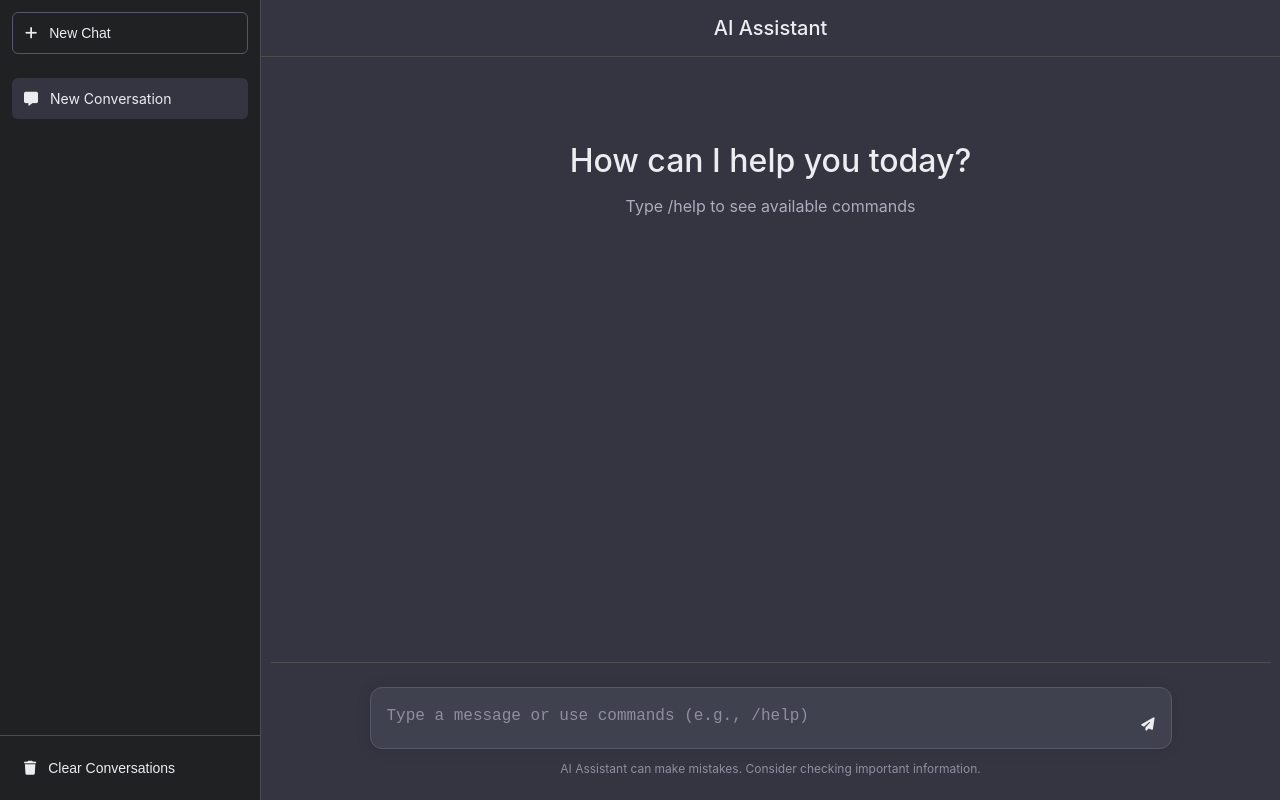
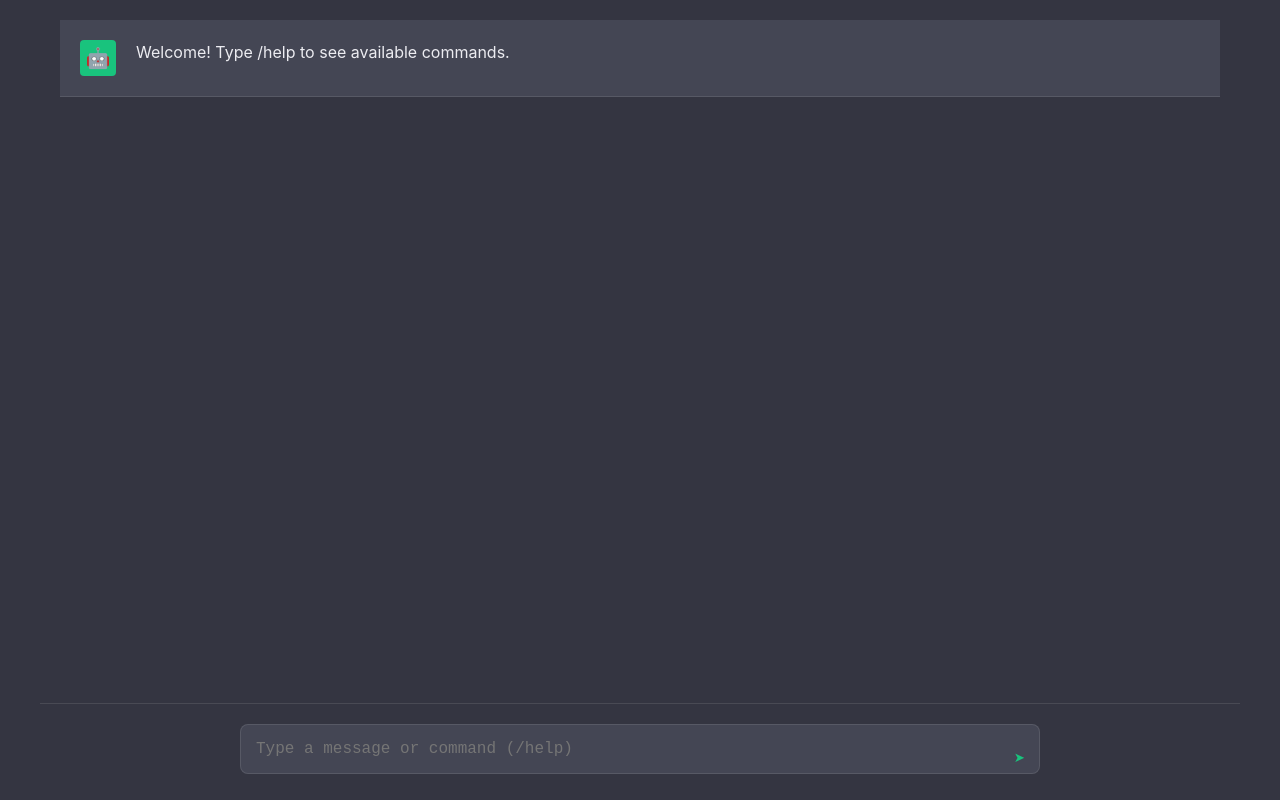
Before and after one commit to markpogi69/web-bot-system, a website: page public/index.html in a window 1280 px wide. Drawn offline with Linux system fonts and the light colour scheme.

Commit message:
Update index.html

```diff
--- a/public/index.html
+++ b/public/index.html
@@ -3,116 +3,252 @@
 <head>
     <meta charset="UTF-8">
     <meta name="viewport" content="width=device-width, initial-scale=1.0">
-    <title>AI Chatbot</title>
-    <link rel="stylesheet" href="https://cdnjs.cloudflare.com/ajax/libs/font-awesome/6.4.0/css/all.min.css">
-    <link rel="stylesheet" href="/style.css">
+    <title>AI Chat</title>
+    <style>
+        :root {
+            --bg-primary: #343541;
+            --bg-secondary: #444654;
+            --text-primary: #ececf1;
+            --text-secondary: #8e8ea0;
+            --accent: #19c37d;
+            --accent-hover: #1a8870;
+        }
+
+        * {
+            margin: 0;
+            padding: 0;
+            box-sizing: border-box;
+        }
+
+        body {
+            font-family: -apple-system, BlinkMacSystemFont, 'Segoe UI', Roboto, sans-serif;
+            background: var(--bg-primary);
+            color: var(--text-primary);
+            line-height: 1.5;
+            height: 100vh;
+            overflow: hidden;
+        }
+
+        .chat-container {
+            max-width: 1200px;
+            margin: 0 auto;
+            height: 100vh;
+            display: flex;
+            flex-direction: column;
+        }
+
+        .chat-box {
+            flex: 1;
+            overflow-y: auto;
+            padding: 20px;
+            scroll-behavior: smooth;
+        }
+
+        .message {
+            display: flex;
+            padding: 20px;
+            gap: 20px;
+            animation: fadeIn 0.3s ease;
+            border-bottom: 1px solid rgba(255,255,255,0.1);
+        }
+
+        .message.bot {
+            background: var(--bg-secondary);
+        }
+
+        @keyframes fadeIn {
+            from { opacity: 0; transform: translateY(10px); }
+            to { opacity: 1; transform: translateY(0); }
+        }
+
+        .avatar {
+            width: 36px;
+            height: 36px;
+            border-radius: 4px;
+            background: var(--accent);
+            display: flex;
+            align-items: center;
+            justify-content: center;
+            font-size: 20px;
+        }
+
+        .message.user .avatar {
+            background: #5436da;
+        }
+
+        .content {
+            flex: 1;
+            max-width: 800px;
+        }
+
+        .media-content {
+            margin-top: 15px;
+            border-radius: 8px;
+            overflow: hidden;
+        }
+
+        .media-content img {
+            max-width: 100%;
+            border-radius: 8px;
+            display: block;
+        }
+
+        .media-content video {
+            max-width: 100%;
+            border-radius: 8px;
+            display: block;
+        }
+
+        .input-area {
+            padding: 20px;
+            background: var(--bg-primary);
+            border-top: 1px solid rgba(255,255,255,0.1);
+        }
+
+        .input-wrapper {
+            max-width: 800px;
+            margin: 0 auto;
+            position: relative;
+        }
+
+        textarea {
+            width: 100%;
+            padding: 15px 50px 15px 15px;
+            background: var(--bg-secondary);
+            border: 1px solid rgba(255,255,255,0.1);
+            border-radius: 8px;
+            color: var(--text-primary);
+            font-size: 16px;
+            resize: none;
+            outline: none;
+            max-height: 200px;
+        }
+
+        .send-button {
+            position: absolute;
+            right: 10px;
+            bottom: 10px;
+            background: transparent;
+            border: none;
+            color: var(--accent);
+            cursor: pointer;
+            padding: 5px;
+            border-radius: 4px;
+            transition: background 0.3s;
+        }
+
+        .send-button:hover {
+            background: rgba(255,255,255,0.1);
+        }
+
+        .loader {
+            display: inline-block;
+            width: 20px;
+            height: 20px;
+            border: 3px solid rgba(255,255,255,0.3);
+            border-radius: 50%;
+            border-top-color: var(--accent);
+            animation: spin 1s linear infinite;
+        }
+
+        @keyframes spin {
+            to { transform: rotate(360deg); }
+        }
+    </style>
 </head>
 <body>
-    <div class="app-container">
-        <nav class="sidebar">
-            <div class="nav-header">
-                <button class="new-chat">
-                    <i class="fas fa-plus"></i>
-                    New Chat
-                </button>
+    <div class="chat-container">
+        <div class="chat-box" id="chatBox"></div>
+        <div class="input-area">
+            <div class="input-wrapper">
+                <textarea
+                    id="userInput"
+                    placeholder="Type a message or command (/help)"
+                    rows="1"
+                ></textarea>
+                <button class="send-button" onclick="sendMessage()">➤</button>
             </div>
-            <div class="nav-body">
-                <div class="chat-history">
-                    <div class="history-item active">
-                        <i class="fas fa-message"></i>
-                        New Conversation
-                    </div>
-                </div>
-            </div>
-            <div class="nav-footer">
-                <button class="clear-chats">
-                    <i class="fas fa-trash"></i>
-                    Clear Conversations
-                </button>
-            </div>
-        </nav>
-
-        <main class="chat-main">
-            <div class="chat-header">
-                <h1>AI Assistant</h1>
-            </div>
-
-            <div class="chat-container">
-                <div class="chat-box" id="chatBox">
-                    <div class="welcome-message">
-                        <h2>How can I help you today?</h2>
-                        <p>Type /help to see available commands</p>
-                    </div>
-                </div>
-
-                <div class="input-container">
-                    <div class="input-area">
-                        <textarea id="userInput" rows="1" placeholder="Type a message or use commands (e.g., /help)"></textarea>
-                        <button class="send-button" onclick="sendMessage()">
-                            <i class="fas fa-paper-plane"></i>
-                        </button>
-                    </div>
-                    <div class="input-footer">
-                        <span>AI Assistant can make mistakes. Consider checking important information.</span>
-                    </div>
-                </div>
-            </div>
-        </main>
+        </div>
     </div>
 
     <script>
         const chatBox = document.getElementById('chatBox');
         const userInput = document.getElementById('userInput');
 
-        function addMessage(message, isBot = false) {
+        function adjustTextareaHeight() {
+            userInput.style.height = 'auto';
+            userInput.style.height = Math.min(userInput.scrollHeight, 200) + 'px';
+        }
+
+        function createMessageElement(content, isBot = false) {
             const messageDiv = document.createElement('div');
-            messageDiv.className = `message-wrapper ${isBot ? 'bot' : 'user'}`;
-
-            const contentDiv = document.createElement('div');
-            contentDiv.className = 'message-content';
+            messageDiv.className = `message ${isBot ? 'bot' : 'user'}`;
 
             const avatar = document.createElement('div');
             avatar.className = 'avatar';
-            avatar.innerHTML = isBot ? '<i class="fas fa-robot"></i>' : '<i class="fas fa-user"></i>';
+            avatar.textContent = isBot ? '🤖' : '👤';
 
-            const textDiv = document.createElement('div');
-            textDiv.className = 'message-text';
-            textDiv.textContent = message;
+            const contentDiv = document.createElement('div');
+            contentDiv.className = 'content';
 
-            contentDiv.appendChild(avatar);
-            contentDiv.appendChild(textDiv);
+            try {
+                const parsedContent = JSON.parse(content);
+                if (parsedContent.type === 'image') {
+                    contentDiv.textContent = `Generated image for: ${parsedContent.prompt}`;
+                    const mediaDiv = document.createElement('div');
+                    mediaDiv.className = 'media-content';
+                    const img = document.createElement('img');
+                    img.src = parsedContent.url;
+                    img.alt = parsedContent.prompt;
+                    mediaDiv.appendChild(img);
+                    contentDiv.appendChild(mediaDiv);
+                } else if (parsedContent.type === 'video') {
+                    contentDiv.textContent = parsedContent.title;
+                    const mediaDiv = document.createElement('div');
+                    mediaDiv.className = 'media-content';
+                    const video = document.createElement('video');
+                    video.src = parsedContent.url;
+                    video.controls = true;
+                    mediaDiv.appendChild(video);
+                    contentDiv.appendChild(mediaDiv);
+                } else {
+                    contentDiv.textContent = content;
+                }
+            } catch {
+                contentDiv.textContent = content;
+            }
+
+            messageDiv.appendChild(avatar);
             messageDiv.appendChild(contentDiv);
-            chatBox.appendChild(messageDiv);
-
-            chatBox.scrollTop = chatBox.scrollHeight;
-        }
-
-        function adjustTextareaHeight() {
-            userInput.style.height = 'auto';
-            userInput.style.height = userInput.scrollHeight + 'px';
+            return messageDiv;
         }
 
         async function sendMessage() {
             const message = userInput.value.trim();
             if (!message) return;
 
-            addMessage(message);
+            const messageElement = createMessageElement(message, false);
+            chatBox.appendChild(messageElement);
+            chatBox.scrollTop = chatBox.scrollHeight;
+
             userInput.value = '';
             adjustTextareaHeight();
 
             try {
                 const response = await fetch('/bot', {
                     method: 'POST',
-                    headers: {
-                        'Content-Type': 'application/json',
-                    },
-                    body: JSON.stringify({ message }),
+                    headers: { 'Content-Type': 'application/json' },
+                    body: JSON.stringify({ message })
                 });
+
                 const data = await response.json();
-                addMessage(data.response, true);
+                const botMessage = createMessageElement(data.response, true);
+                chatBox.appendChild(botMessage);
+                chatBox.scrollTop = chatBox.scrollHeight;
             } catch (error) {
                 console.error('Error:', error);
-                addMessage('An error occurred while processing your request.', true);
+                const errorMessage = createMessageElement('An error occurred', true);
+                chatBox.appendChild(errorMessage);
             }
         }
 
@@ -125,12 +261,10 @@
 
         userInput.addEventListener('input', adjustTextareaHeight);
 
-        document.querySelector('.clear-chats').addEventListener('click', () => {
+        document.addEventListener('DOMContentLoaded', () => {
             chatBox.innerHTML = '';
-            const welcomeDiv = document.createElement('div');
-            welcomeDiv.className = 'welcome-message';
-            welcomeDiv.innerHTML = '<h2>How can I help you today?</h2><p>Type /help to see available commands</p>';
-            chatBox.appendChild(welcomeDiv);
+            const welcomeMessage = createMessageElement('Welcome! Type /help to see available commands.', true);
+            chatBox.appendChild(welcomeMessage);
         });
     </script>
 </body>
```
